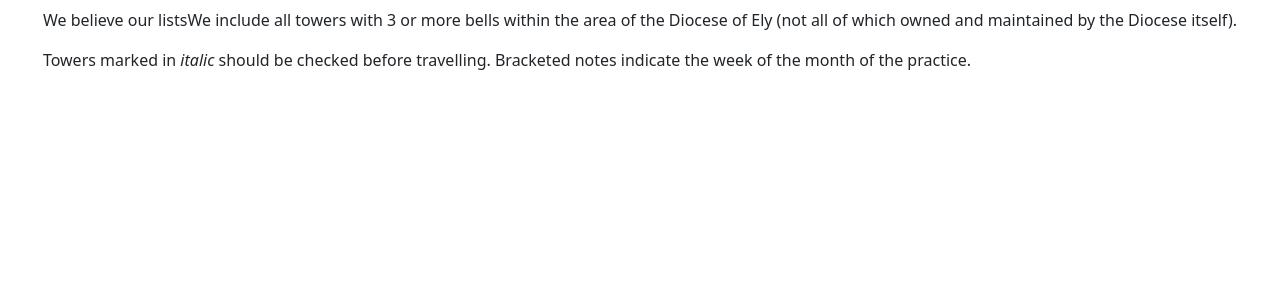
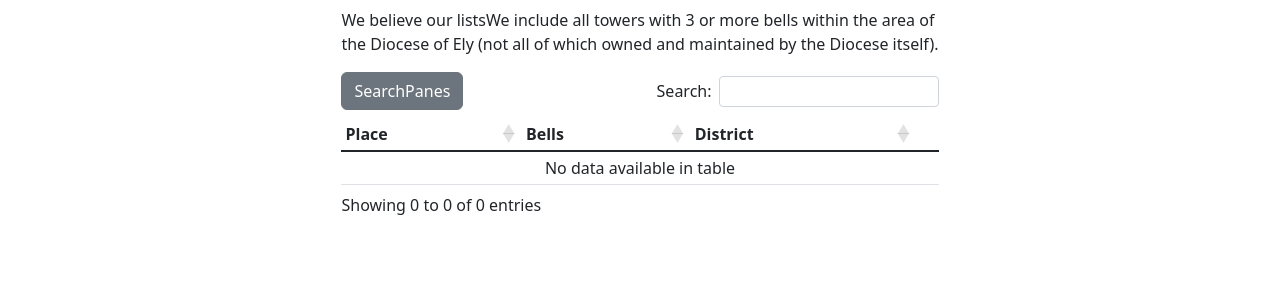
Before and after one commit to jw35/eda-django, a Django app: template eda/tower_database/templates/tower_database/practice_list.html in a window 1280 px wide. Shown: the top 300 px of the page. Run offline with Django 5.2, Linux system fonts and the light colour scheme; the template is opened without the code that fills it, so the values that code supplies are empty; some libraries are stand-ins or nearby versions.

Commit message:
Move the practice night listing to a datatables table

```diff
--- /dev/null
+++ b/eda/tower_database/static/tower_database/practice_list.js
@@ -0,0 +1,44 @@
+/* Setup datatables for the tower listiongs */
+
+"use strict";
+
+// Get what to group by - only 'district' and 'bells' supported
+const data = document.currentScript.dataset;
+const table_id = data.table_id;
+
+// Build a datables config structure
+var dt_options = {
+	// No paging - we only have 200'ish towers
+	paging: false,
+	// Enable searchPanes for filtering
+    layout: {
+        topStart: {
+            buttons: ['searchPanes'],
+        }
+    },
+    rowGroup: {
+        dataSrc: 1
+    },
+    orderFixed: [
+        0, 'asc'
+    ],
+    columnDefs: [
+        {
+            targets: [0, 1],
+            visible: false,
+            searchable: false,
+            searchPanes: {
+                show: false
+            },
+        },
+        {
+            target: 5,
+            orderable: false,
+            searchable: false,
+        },
+    ]
+};
+
+$(document).ready( function () {
+        $(`#${table_id}`).DataTable(dt_options);
+});
--- a/eda/tower_database/templates/tower_database/practice_list.html
+++ b/eda/tower_database/templates/tower_database/practice_list.html
@@ -3,6 +3,19 @@
 {% load static %}
 
 {% block title %}{{ title }}{% endblock %}
+
+{% block extra_head %}
+    <link href="{% static 'tower_database/DataTables/datatables.min.css' %}" rel="stylesheet">
+{% endblock %}
+
+{% block extra_js %}
+    <script src="{% static 'tower_database/DataTables/datatables.min.js' %}"></script>
+    <script
+        src="{% static 'tower_database/practice_list.js' %}"
+        data-table_id='tower_table'>
+    </script>
+{% endblock %}
+
 
 {% block content %}
 
@@ -12,25 +25,48 @@
 
 <h1>{{ title }}</h1>
 
-<p>We believe our listsWe include all towers with 3 or more bells within the area of the Diocese of Ely (not all of which owned and maintained by the Diocese itself).</p>
+<p>We believe our listsWe include all towers with 3 or more bells within the area of<br>
+the Diocese of Ely (not all of which owned and maintained by the Diocese itself).</p>
 
-<p>Towers marked in <i>italic</i> should be checked before travelling. Bracketed notes indicate the week of the month of the practice.</p>
+    <table id="tower_table" class="table table-responsive table-sm">
 
-<ul>
+        <thead>
+            <tr>
+                <td class="fw-bold">Day</td>
+                <td class="fw-bold">Day</td>
+                <td class="fw-bold">Place</td>
+                <td class="fw-bold">Bells</td>
+                <td class="fw-bold">District</td>
+                <td class="fw-bold"></td>
+            </tr>
+        </thead>
 
-	{% for tower in object_list %}
+        <tbody class="table-group-divider">
 
-		{% ifchanged %}</ul><h2>{{ tower.get_practice_day_display }}</h2><ul>{% endifchanged %}
+        {% for tower in object_list %}
 
-        <li>{% if tower.travel_check %}<i>{% endif %}<a href="{% url 'tower_detail' tower.id %}">{{ tower.district }}
-        {{ tower.place }}
-        {% if tower.include_dedication %}- {{ tower.dedication }}{% endif %}
-        {% if tower.practice_weeks %}({{ tower.practice_weeks|join:", " }}){% endif %}</a>{% if tower.travel_check %}</i>{% endif %}
-        </li>
+        <tr class="text-start">
 
-	{% endfor %}
+            <td>{{ tower.practice_day }}</td>
+            <td>{{ tower.get_practice_day_display }}
+            <td>
+                <b>
+                    <a href="{% url 'tower_detail' tower.id %}">{{ tower.place }}{% if tower.include_dedication %} - {{ tower.dedication }}{% endif %}</a>
+                </b>
+                {% if tower.practice_weeks %} ({{ tower.practice_weeks_text }}){% endif %}
+                {% if tower.travel_check %} (check){% endif %}
+            </td>
+            <td>{{ tower.bells }}</td>
+            <td>{{ tower.get_district_display }}</td>
+            <td><a href="{% url 'tower_map' towerid=tower.pk %}">Map</a></td>
 
-</ul>
+        </tr>
+
+        {% endfor %}
+
+        </tbody>
+
+    </table>
 
 </div>
 
```
